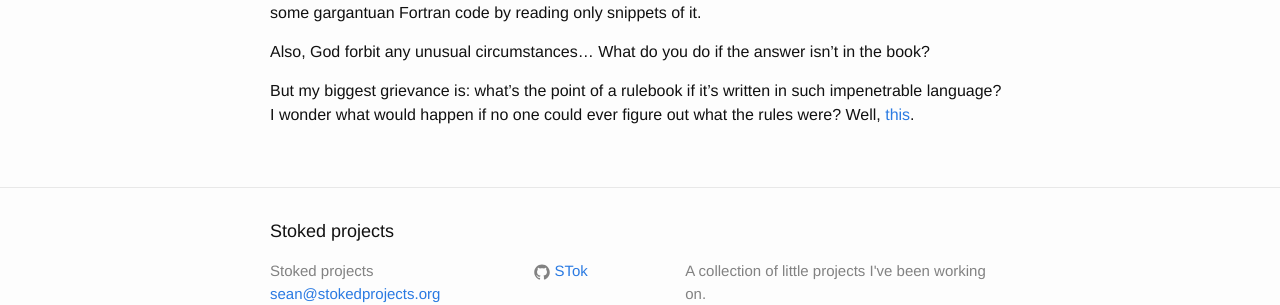
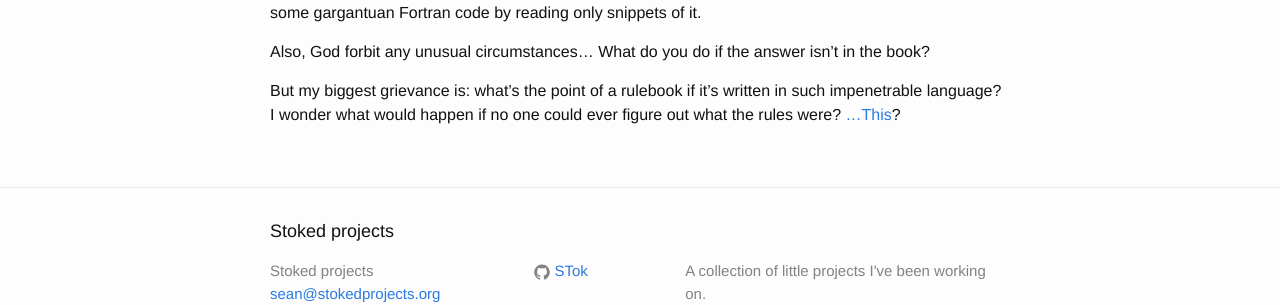
Before and after one commit to Stok/stok.github.io, a Jekyll site: the page built from _posts/2016-03-14-Code Civil.markdown, in a window 1280 px wide. Shown: the part 1562-1867 px from the top of the page. Built offline with Jekyll 4.4.1, drawn with Linux system fonts in a browser that asks for light colours; nearby versions of some CDN libraries.

Commit message:
small changes
- Buttons for play/stop of ran music
- Small changes to text on code civil

```diff
--- a/_posts/2016-02-26-iChopin.markdown
+++ b/_posts/2016-02-26-iChopin.markdown
@@ -59,9 +59,9 @@ I found this format works "best". And this is an example of a composition.
 
 <script type='text/javascript' src='http://midijs.net/lib/midi.js'>
 </script>
-<a href="#" onClick="MIDIjs.play('../../../../midi/output2.mid');">Play sample</a>
 
-<a href="#" onClick="MIDIjs.stop();">Stop playback</a>
+<button type="button" onclick="MIDIjs.play('../../../../midi/output2.mid');"><b>Play Sample</b></button>
+<button type="button" onclick="MIDIjs.stop();"><b>Stop</b></button>
 
 This represents 10000 chars generated by an rnn at a temperature of 0.7.
 Training parameters were: sequence length of 75, rnn_size of 512, 2 num_layers and a dropout of 0.5.
--- a/_posts/2016-03-14-Code Civil.markdown
+++ b/_posts/2016-03-14-Code Civil.markdown
@@ -109,11 +109,11 @@ It'd be like guessing the behaviour of some gargantuan Fortran code by reading o
 Also, God forbit any unusual circumstances... What do you do if the answer isn't in the book?
 
 But my biggest grievance is: what's the point of a rulebook if it's written in such impenetrable language?
-I wonder what would happen if no one could ever figure out what the rules were? Well, [this].
+I wonder what would happen if no one could ever figure out what the rules were? [...This]?
 
 [last post]: /projects/2016/02/26/iChopin.html
 [rnn that learns text]: https://github.com/karpathy/char-rnn
 [usage guide]: https://github.com/karpathy/char-rnn
 [legifrance]: http://www.legifrance.gouv.fr
 [github page]: https://github.com/Stok/CCGenerator
-[this]: https://en.wikipedia.org/wiki/The_Trial
+[...This]: https://en.wikipedia.org/wiki/The_Trial
```
